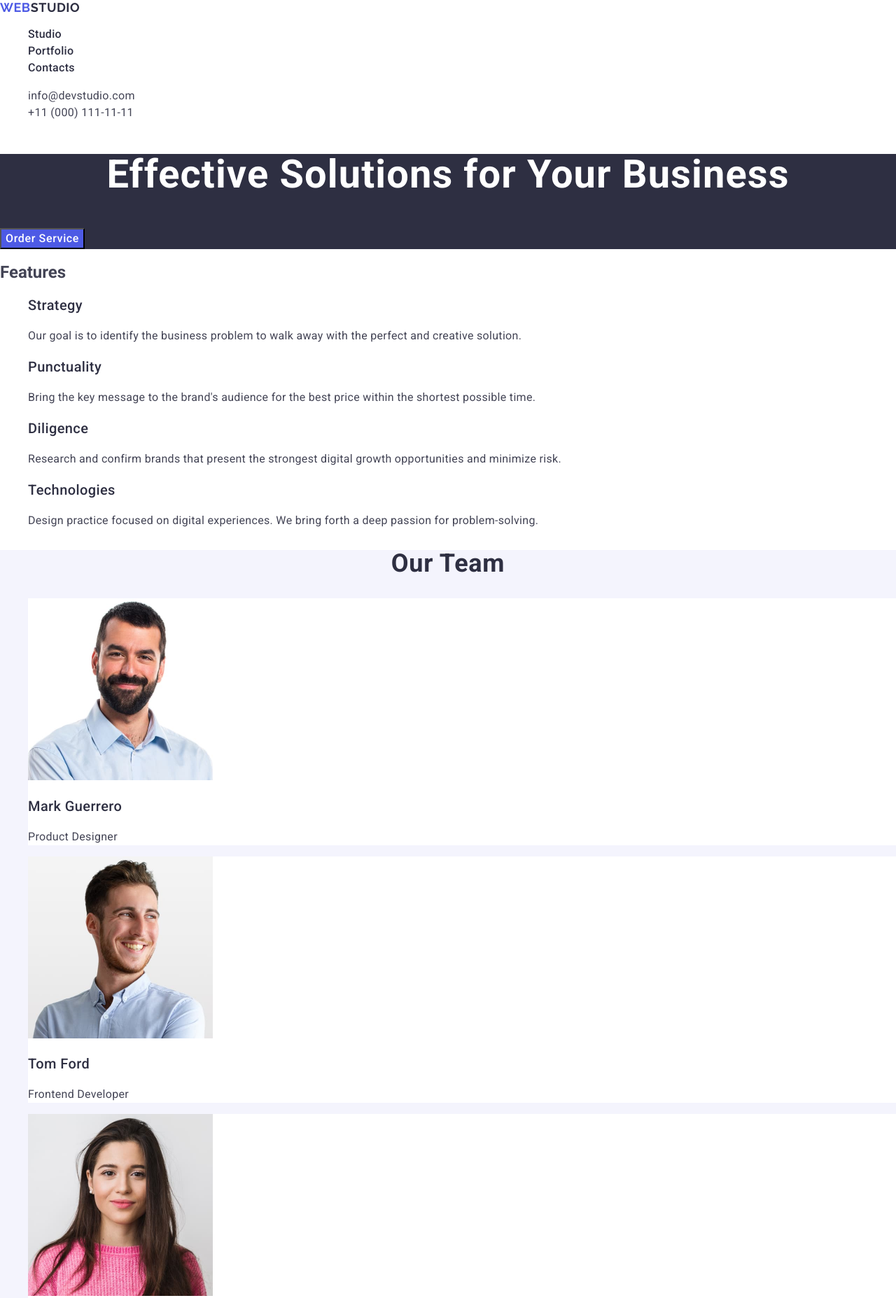
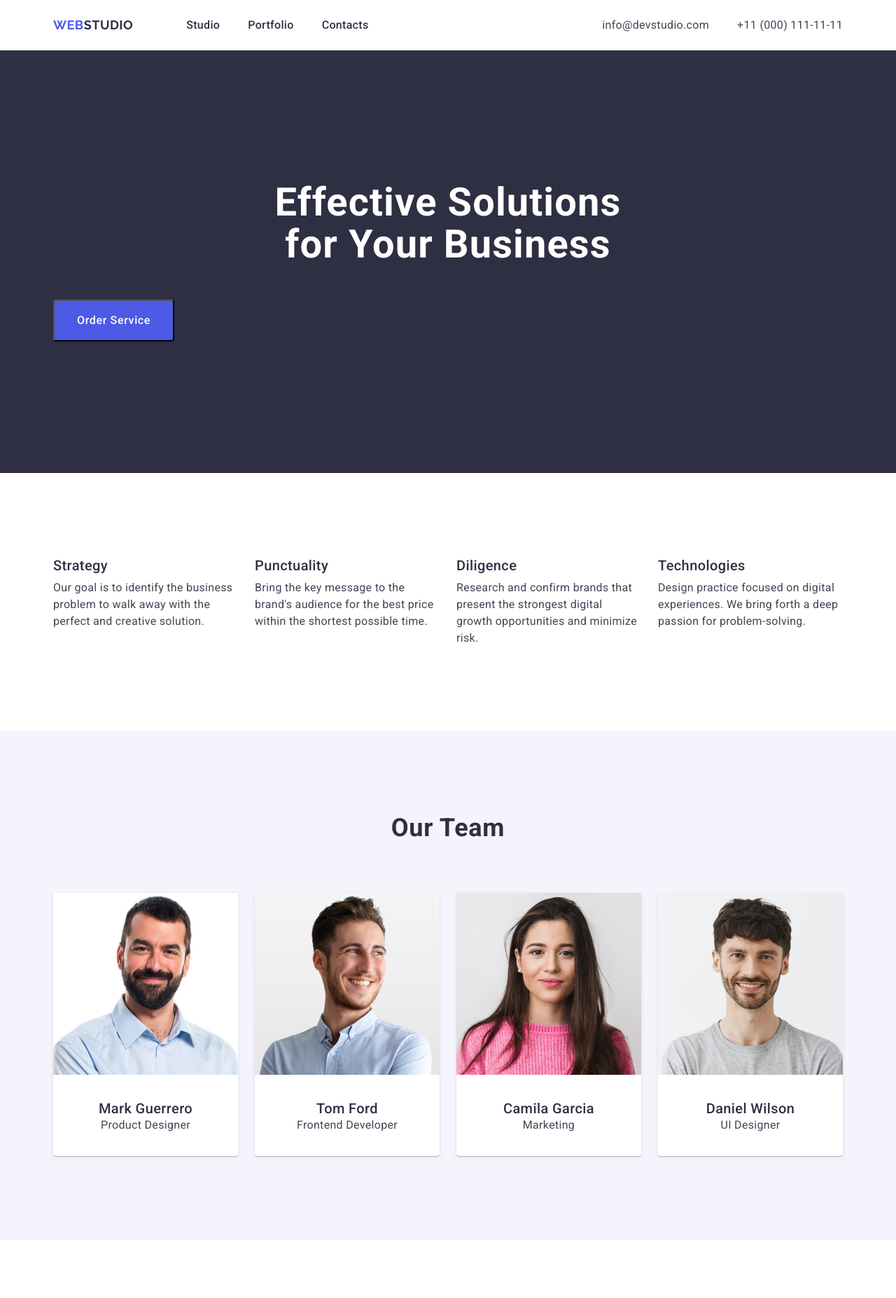
Before and after one commit to Oksana-Horbachevska/goit-markup-hw-03, a plain HTML site: page index.html in a window 1280 px wide. Shown: the top 1855 px of the page at 70% size. Drawn offline with nearby package versions, Linux system fonts and the light colour scheme.

Commit message:
add styles

```diff
--- a/css/styles.css
+++ b/css/styles.css
@@ -5,13 +5,64 @@ body {
   font-size: 16px;
 }
 
+/*-------------reset--------------------*/
+
 ul,
 ol {
   list-style-type: none;
+  margin: 0;
+  padding: 0;
+}
+
+h1,
+h2,
+h3,
+h4,
+h5,
+h6,
+p {
+  margin: 0;
 }
 
 a {
   text-decoration: none;
+}
+
+.visually-hidden {
+  position: absolute;
+  width: 1px;
+  height: 1px;
+  margin: -1px;
+  border: 0;
+  padding: 0;
+  white-space: nowrap;
+  clip-path: inset(100%);
+  clip: rect(0 0 0 0);
+  overflow: hidden;
+}
+
+/*--------------common-------------------*/
+
+.container {
+  max-width: 1158px;
+  padding: 0 15px;
+  margin: 0 auto;
+}
+
+.section {
+  padding: 120px 0;
+}
+
+/*----------------header-----------------*/
+
+.header-container {
+  display: flex;
+  align-items: center;
+}
+
+.header-nav {
+  display: flex;
+  align-items: center;
 }
 
 .logo {
@@ -24,20 +75,32 @@ a {
   color: #4d5ae5;
 }
 
+.header-logo {
+  padding: 24px 0;
+  margin-right: 76px;
+}
+
 .header-logo .logo-part {
   color: #2e2f42;
 }
 
-.footer-logo .logo-part {
-  color: #f4f4fd;
+.nav-list {
+  display: flex;
+  align-items: center;
+  gap: 40px;
+}
+
+.nav-items {
 }
 
 .nav-link {
+  display: block;
   font-weight: 500;
   font-size: 16px;
   line-height: 150%;
   letter-spacing: 0.02em;
   color: #2e2f42;
+  padding: 24px 0;
 }
 
 .nav-link:focus,
@@ -49,27 +112,48 @@ a {
 
 .contacts {
   font-style: normal;
+  margin-left: auto;
+}
+
+.contacts-list {
+  display: flex;
+  align-items: center;
+  gap: 40px;
+}
+
+.contacts-items {
 }
 
 .contacts-link {
+  display: block;
   font-weight: 400;
   font-size: 16px;
   line-height: 150%;
   letter-spacing: 0.02em;
   color: #434455;
+  padding: 24px 0;
 }
+
+/*----------------hero----------------------*/
 
 .hero {
   background-color: #2e2f42;
 }
 
+.hero-section {
+  padding-top: 188px;
+  padding-bottom: 188px;
+}
 .hero-title {
+  margin: 0 auto;
   font-weight: 700;
   font-size: 56px;
   line-height: 107%;
   letter-spacing: 0.02em;
   text-align: center;
   color: #fff;
+  margin-bottom: 48px;
+  max-width: 496px;
 }
 
 .hero-button {
@@ -81,11 +165,28 @@ a {
   letter-spacing: 0.04em;
   color: #fff;
   cursor: pointer;
+  border-radius: 4px;
+  padding: 16px 32px;
+  display: block;
+  margin: 0 aut0;
+  min-width: 169px;
+  min-height: 56px;
 }
 
 .hero-button:hover,
 .hero-button:focus {
   background-color: #404bbf;
+}
+
+/*---------------------festures-section-------------*/
+
+.features-list {
+  display: flex;
+  gap: 24px;
+}
+
+.features-items {
+  flex-basis: calc((100% - 72px) / 4);
 }
 
 .features-title {
@@ -94,7 +195,9 @@ a {
   line-height: 120%;
   letter-spacing: 0.02em;
   color: #2e2f42;
+  margin-bottom: 8px;
 }
+
 .features-text {
   font-weight: 400;
   font-size: 16px;
@@ -102,6 +205,8 @@ a {
   letter-spacing: 0.02em;
   color: #434455;
 }
+
+/*-------------------------team-section----------------*/
 
 .team-section {
   background-color: #f4f4fd;
@@ -115,10 +220,22 @@ a {
   text-align: center;
   text-transform: capitalize;
   color: #2e2f42;
+  margin: 0 auto 72px;
+  min-width: 162px;
+}
+
+.team-list {
+  display: flex;
+  gap: 24px;
 }
 
 .team-card {
   background-color: #fff;
+  flex-basis: ((100% - 72) - 4);
+  border-radius: 0 0 4px 4px;
+  padding: 0px 0px 32px 0px;
+  box-shadow: 0 2px 1px 0 rgba(46, 47, 66, 0.08),
+    0 1px 1px 0 rgba(46, 47, 66, 0.16), 0 1px 6px 0 rgba(46, 47, 66, 0.08);
 }
 
 .team-card-title {
@@ -127,6 +244,9 @@ a {
   line-height: 120%;
   letter-spacing: 0.02em;
   color: #2e2f42;
+  max-width: 232px;
+  margin: 32px 16px 0px;
+  text-align: center;
 }
 
 .team-card-text {
@@ -135,7 +255,12 @@ a {
   line-height: 150%;
   letter-spacing: 0.02em;
   color: #434455;
+  max-width: 232px;
+  margin: 0 16px;
+  text-align: center;
 }
+
+/*-----------------portfolio-section---------------*/
 
 .portfolio-section-title {
   font-weight: 700;
@@ -145,6 +270,28 @@ a {
   text-align: center;
   text-transform: capitalize;
   color: #2e2f42;
+  min-width: 218px;
+  text-align: center;
+  margin-bottom: 72px;
+}
+
+.portfolio-list {
+  display: flex;
+  flex-wrap: wrap;
+  column-gap: 24px;
+  row-gap: 48px;
+}
+
+.portfolio-card {
+  background: #fff;
+  width: calc((100% - 48px) / 3);
+}
+
+.portfolio-card-container {
+  border-bottom: 1px solid #e7e9fc;
+  border-left: 1px solid #e7e9fc;
+  border-right: 1px solid #e7e9fc;
+  padding: 32px 16px;
 }
 
 .portfolio-card-title {
@@ -163,8 +310,20 @@ a {
   color: #434455;
 }
 
+/*---------------footer-----------------*/
+
 .footer-page {
   background-color: #2e2f42;
+  padding: 100px 0;
+}
+
+.footer-logo {
+  display: inline-block;
+  margin-bottom: 16px;
+}
+
+.footer-logo .logo-part {
+  color: #f4f4fd;
 }
 
 .footer-text {
@@ -173,4 +332,5 @@ a {
   line-height: 150%;
   letter-spacing: 0.02em;
   color: #f4f4fd;
+  max-width: 264px;
 }
--- a/index.html
+++ b/index.html
@@ -19,6 +19,7 @@
   </head>
   <body>
     <header class="page-header">
+      <div class="container header-container">
         <nav class="header-nav">
           <a class="logo header-logo" href="./index.html"
             >Web<span class="logo-part">Studio</span></a
@@ -45,21 +46,27 @@
             </li>
           </ul>
         </address>
+      </div>
     </header>
     <main>
-      <section class="hero">
+      <section class="hero hero-section">
+        <div class="container">
           <h1 class="hero-title">Effective Solutions for Your Business</h1>
+          <div class="button-container">
             <button class="hero-button" type="button">Order Service</button>
+          </div>
+        </div>
       </section>
 
-      <section class="features-section">
-        <h2>Features</h2>
+      <section class="section features-section">
+        <div class="container">
+          <h2 class="visually-hidden">Features</h2>
           <ul class="features-list">
             <li class="features-items">
               <h3 class="features-title">Strategy</h3>
               <p class="features-text">
-              Our goal is to identify the business problem to walk away with the
-              perfect and creative solution.
+                Our goal is to identify the business problem to walk away with
+                the perfect and creative solution.
               </p>
             </li>
             <li class="features-items">
@@ -84,8 +91,10 @@
               </p>
             </li>
           </ul>
+        </div>
       </section>
-      <section class="team-section">
+      <section class="section team-section">
+        <div class="container">
           <h2 class="team-section-title">Our Team</h2>
           <ul class="team-list">
             <li class="team-card">
@@ -95,6 +104,7 @@
                 width="264"
                 height="260"
               />
+
               <h3 class="team-card-title">Mark Guerrero</h3>
               <p class="team-card-text">Product Designer</p>
             </li>
@@ -105,6 +115,7 @@
                 width="264"
                 height="260"
               />
+
               <h3 class="team-card-title">Tom Ford</h3>
               <p class="team-card-text">Frontend Developer</p>
             </li>
@@ -115,6 +126,7 @@
                 width="264"
                 height="260"
               />
+
               <h3 class="team-card-title">Camila Garcia</h3>
               <p class="team-card-text">Marketing</p>
             </li>
@@ -125,13 +137,16 @@
                 width="264"
                 height="260"
               />
+
               <h3 class="team-card-title">Daniel Wilson</h3>
               <p class="team-card-text">UI Designer</p>
             </li>
           </ul>
+        </div>
       </section>
 
-      <section class="portfolio-section">
+      <section class="section portfolio-section">
+        <div class="container">
           <h2 class="portfolio-section-title">Our Portfolio</h2>
           <ul class="portfolio-list">
             <li class="portfolio-card">
@@ -141,8 +156,10 @@
                 width="360"
                 height="300"
               />
+              <div class="portfolio-card-container">
                 <h3 class="portfolio-card-title">Banking App</h3>
                 <p class="portfolio-card-text">App</p>
+              </div>
             </li>
             <li class="portfolio-card">
               <img
@@ -151,8 +168,10 @@
                 width="360"
                 height="300"
               />
+              <div class="portfolio-card-container">
                 <h3 class="portfolio-card-title">Cashless Payment</h3>
                 <p class="portfolio-card-text">Marketing</p>
+              </div>
             </li>
             <li class="portfolio-card">
               <img
@@ -161,8 +180,10 @@
                 width="360"
                 height="300"
               />
+              <div class="portfolio-card-container">
                 <h3 class="portfolio-card-title">Meditation App</h3>
                 <p class="portfolio-card-text">App</p>
+              </div>
             </li>
             <li class="portfolio-card">
               <img
@@ -171,8 +192,10 @@
                 width="360"
                 height="300"
               />
+              <div class="portfolio-card-container">
                 <h3 class="portfolio-card-title">Taxi Service</h3>
                 <p class="portfolio-card-text">Marketing</p>
+              </div>
             </li>
             <li class="portfolio-card">
               <img
@@ -181,8 +204,10 @@
                 width="360"
                 height="300"
               />
+              <div class="portfolio-card-container">
                 <h3 class="portfolio-card-title">Screen Illustrations</h3>
                 <p class="portfolio-card-text">Design</p>
+              </div>
             </li>
             <li class="portfolio-card">
               <img
@@ -191,20 +216,25 @@
                 width="360"
                 height="300"
               />
+              <div class="portfolio-card-container">
                 <h3 class="portfolio-card-title">Online Courses</h3>
                 <p class="portfolio-card-text">Marketing</p>
+              </div>
             </li>
           </ul>
+        </div>
       </section>
     </main>
     <footer class="footer-page">
+      <div class="container">
         <a class="logo footer-logo" href="./index.html"
           >Web<span class="logo-part">Studio</span></a
         >
         <p class="footer-text">
-        Increase the flow of customers and sales for your business with digital
-        marketing & growth solutions.
+          Increase the flow of customers and sales for your business with
+          digital marketing & growth solutions.
         </p>
+      </div>
     </footer>
   </body>
 </html>
```
Lines whose indentation alone changed are shown as unchanged.
